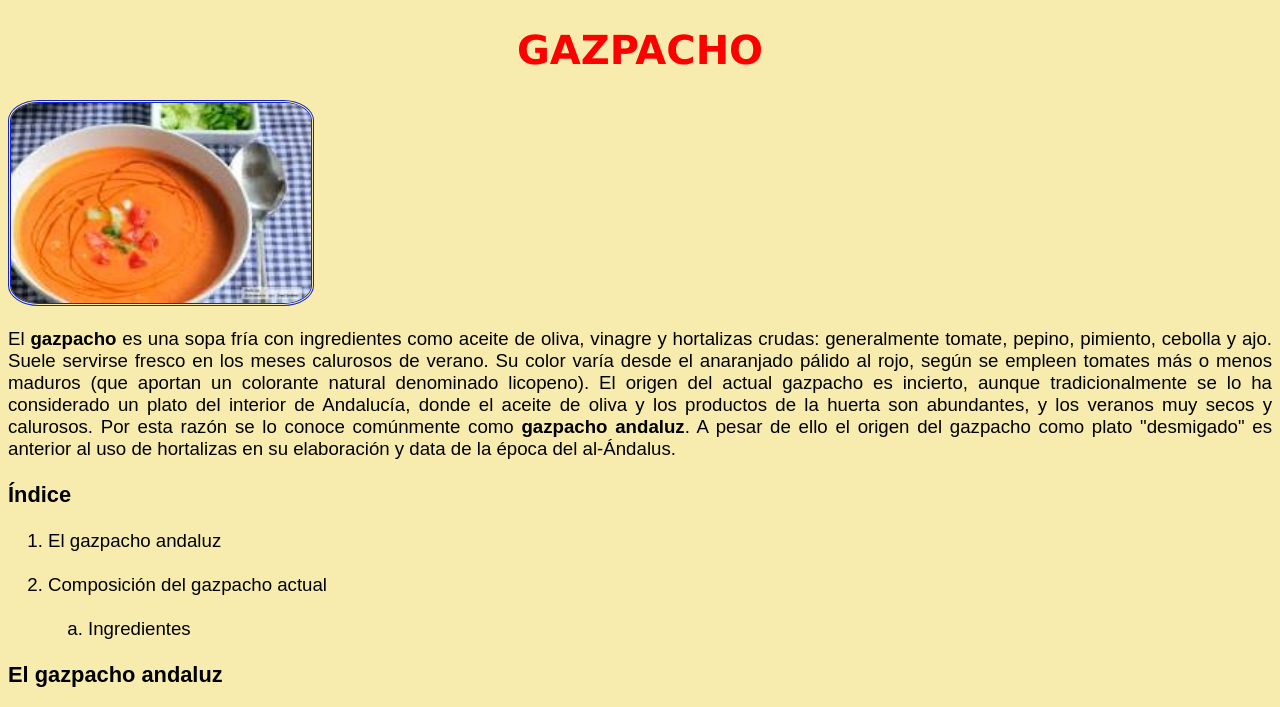
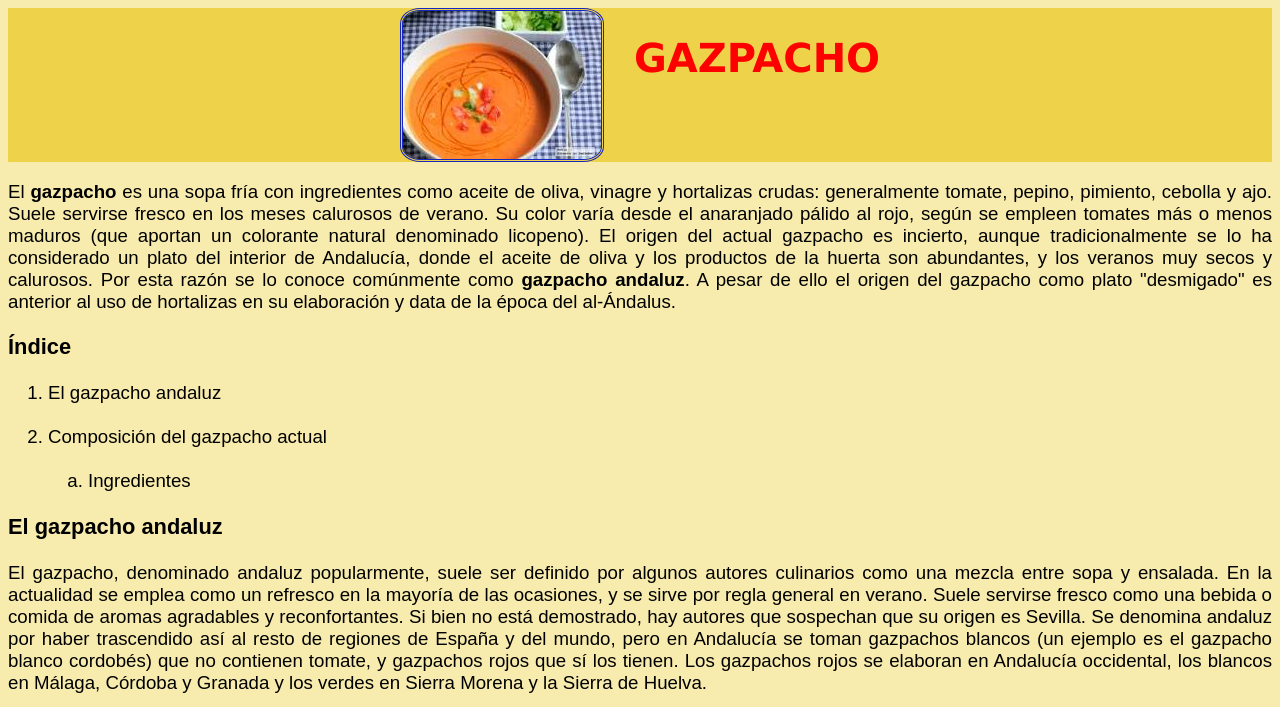
Before and after one commit to Tasac-sainz/ejercicios-de-Adalab, a plain HTML site: page modulo-1-leccion-01-ejercicio-1/Gazpacho-Tania/index.html in a window 1280 px wide. Shown: the top 707 px of the page. Drawn offline with Linux system fonts and the light colour scheme.

Commit message:
actualizando

```diff
--- a/modulo-1-leccion-01-ejercicio-1/Gazpacho-Tania/style.css
+++ b/modulo-1-leccion-01-ejercicio-1/Gazpacho-Tania/style.css
@@ -1,12 +1,22 @@
-header {background-image: url(.img-gazpacho); background-repeat: repeat;} /* no he conseguido ni repetir la imagen en el
-                                                                            header ni que saliera centrada */
+header {
+    display: flex;
+    flex-direction: row-reverse;
+    justify-content: center;
+    background-color:rgba(234, 199, 27, 0.674);
+                }
+
 .img-gazpacho
-    {border-radius: 10%; border-style:double; border-color:rgb(22, 39, 192); width:300px; height:200px; }
+    {border-radius: 10%; border-style:double; border-color:rgb(22, 39, 192);
+    background-image: url(.img-gazpacho);
+    background-repeat: repeat;
+    background-size: contain
+            }
 
 body {background-color: #f7ecad;}
 h1
     {font-family:Verdana, Geneva, Tahoma, sans-serif; color: red; font-size: 30pt;
         text-align: center;
+        margin-left: 30px;
     }
 main
     {font-family: sans-serif;font-size: 14pt;text-align: justify;}
```
Also changed, not shown: 1 other file.
